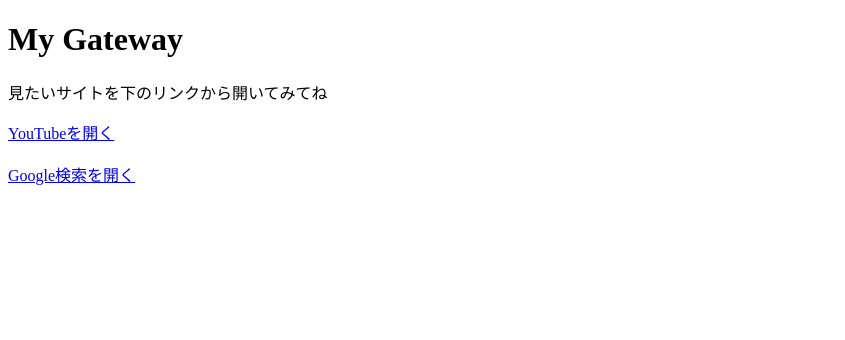
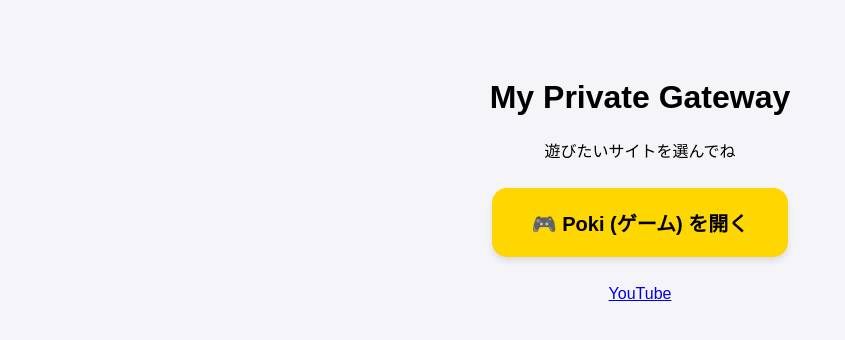
Before and after one commit to pupumugi67/my-web, a plain HTML site: page index.html in a window 1280 px wide. Shown: the whole page, without its empty margins (0-845 px from the left). Drawn offline with Linux system fonts and the light colour scheme.

Commit message:
Update index.html

```diff
--- a/index.html
+++ b/index.html
@@ -1,10 +1,22 @@
 <!DOCTYPE html>
 <html>
-<head><meta charset="utf-8"></head>
+<head>
+    <meta charset="utf-8">
+    <title>My Gateway</title>
+    <style>
+        body { font-family: sans-serif; text-align: center; padding-top: 50px; background-color: #f4f4f9; }
+        .game-link { display: inline-block; margin: 10px; padding: 20px 40px; background: #FFD700; border-radius: 15px; text-decoration: none; color: black; font-weight: bold; font-size: 20px; box-shadow: 0 4px 6px rgba(0,0,0,0.1); }
+        .game-link:hover { background: #ffcc00; }
+    </style>
+</head>
 <body>
-  <h1>My Gateway</h1>
-  <p>見たいサイトを下のリンクから開いてみてね</p>
-  <a href="https://google.com">YouTubeを開く</a><br><br>
-  <a href="https://google.com">Google検索を開く</a>
-</body>
-</html>
+    <h1>My Private Gateway</h1>
+    <p>遊びたいサイトを選んでね</p>
+
+    <!-- Pokiへのリンク（Google翻訳プロキシ経由） -->
+    <a class="game-link" href="https://google.com">
+        🎮 Poki (ゲーム) を開く
+    </a>
+
+    <br><br>
+    <a href="https://google.com">YouTube</a>
```
